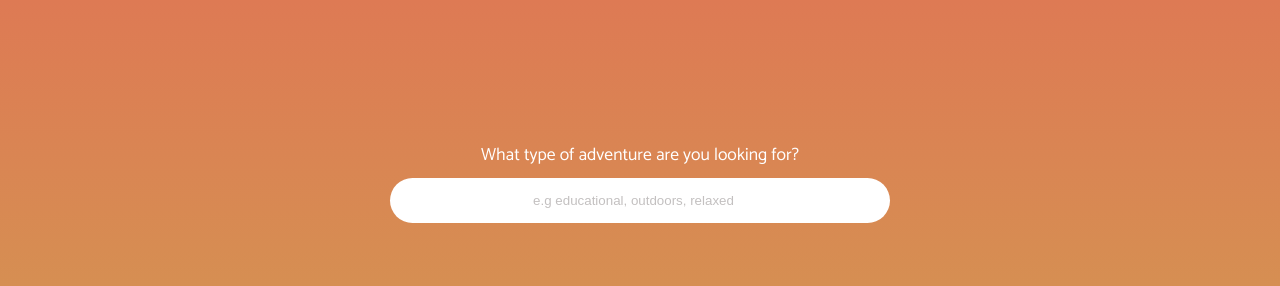
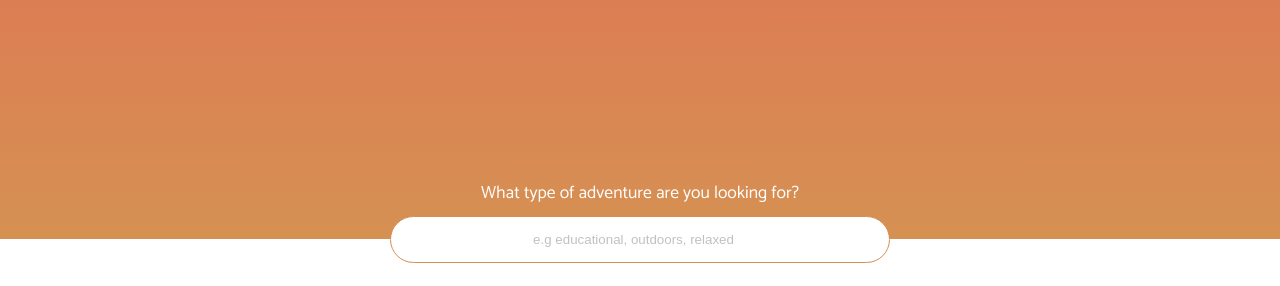
Before and after one commit to CEOehis/arinka, a website: page index.html in a window 1280 px wide. Shown: the part 481-767 px from the top of the page. Drawn offline with Linux system fonts and the light colour scheme.

Commit message:
add styles for search box on large screens

```diff
--- a/sass/main.scss
+++ b/sass/main.scss
@@ -175,7 +175,7 @@ p {
     max-width: 500px;
     padding: 15px 15px;
 
-    border: none;
+    border: 1px solid $dark-brown;
     border-radius: 500px;
     &::placeholder {
       text-align: center;
@@ -346,7 +346,6 @@ footer {
 
   .blog-list {
     display: inline-block;
-    vertical-align: bottom;
     width: 50%;
   }
 
@@ -355,3 +354,16 @@ footer {
 
   }
 }
+
+@media screen and (min-width: 900px) {
+  header {
+    height: 90%;
+  }
+  .hero div {
+    position: absolute;
+    bottom: 7%;
+    width: 500px;
+    left: 50%;
+    margin-left: -250px;
+  }
+}
```
Also changed, not shown: assets/css/main.css.
